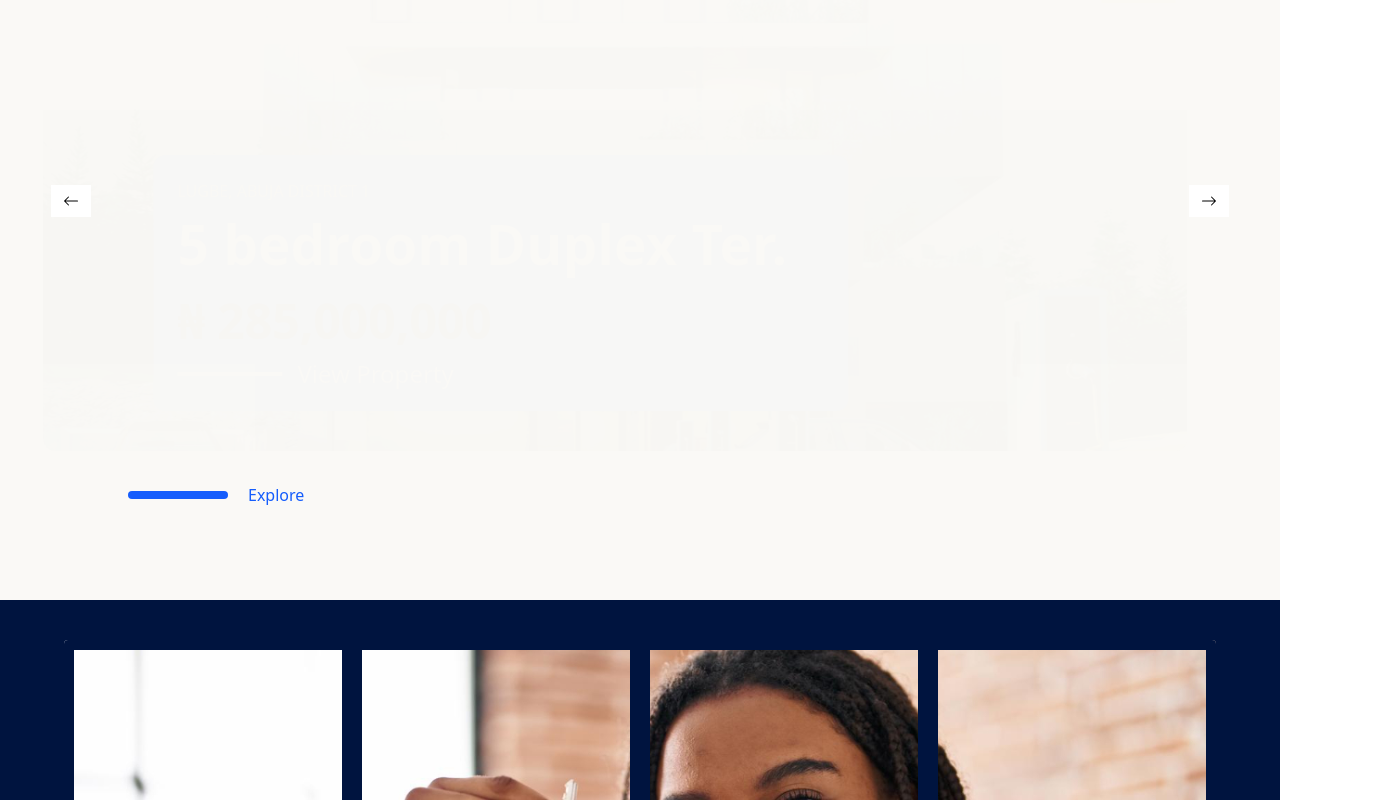
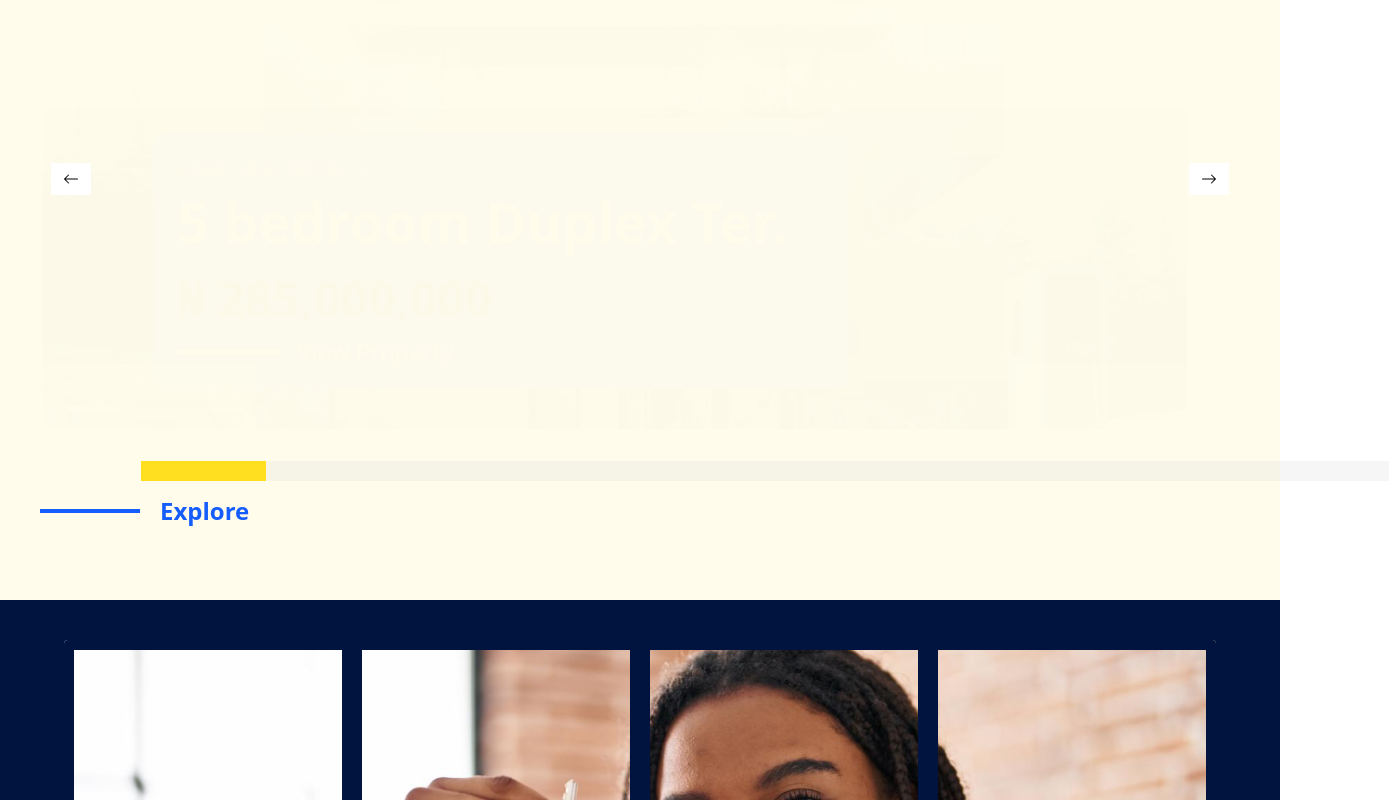
Before and after one commit to Coded76/frestar-property, a Next.js app: page / in a window 1280 px wide. Shown: the part 2177-2977 px from the top of the page, 1389 px wide, since content can reach past the window. Built offline with nearby package versions, Linux system fonts and the light colour scheme.

Commit message:
updated corrections

```diff
--- a/src/components/Buy.jsx
+++ b/src/components/Buy.jsx
@@ -18,23 +18,23 @@ const slides = [
   },
   {
     id: 2,
-    location: "MAITAMA, ABUJA DISTRICT 2",
-    title: "4 bedroom Penthouse",
-    price: "₦ 350,000,000",
+    location: "LUGBE, ABUJA DISTRICT 1",
+    title: "3 bedroom apartment",
+    price: "₦ 285,000,000",
     image: "/duplex.svg",
   },
   {
     id: 3,
-    location: "WUSE 2, ABUJA",
-    title: "Luxury Condo",
-    price: "₦ 175,000,000",
+    location: "LUGBE, ABUJA DISTRICT 1",
+    title: "5 bedroom Duplex Ter.",
+    price: "₦ 285,000,000",
     image: "/duplex.svg",
   },
   {
     id: 4,
-    location: "GARKI AREA 1",
-    title: "Modern Duplex",
-    price: "₦ 220,000,000",
+    location: "LUGBE, ABUJA DISTRICT 1",
+    title: "2 bedroom Apartment",
+    price: "₦ 800,000,000/YR",
     image: "/duplex.svg",
   },
   {
@@ -60,7 +60,7 @@ export default function Buy() {
   const prevSlide = () => setIndex((index - 1 + slides.length) % slides.length);
 
   return (
-    <div className="min-h-screen bg-[#FAF9F6] flex flex-col items-center justify-center px-4">
+    <div className="min-h-screen bg-[#FFFCEC] flex flex-col items-center justify-center px-4">
       <div className="flex space-x-6 mb-4">
         <span className="text-black font-bold border-b-2 border-black cursor-pointer">
           Buy
@@ -68,7 +68,6 @@ export default function Buy() {
         <span className="text-gray-400">Lease</span>
         <span className="text-gray-400">Shortlets</span>
       </div>
-
       <div className="relative w-full max-w-[1194px] mt-4 h-[500px] overflow-hidden rounded-xl">
         <AnimatePresence mode="wait">
           <motion.div
@@ -127,9 +126,16 @@ export default function Buy() {
         </button>
       </div>
 
-      <div className="flex items-center gap-[20px] mt-8 w-full max-w-5xl">
-        <div className="md:w-[100px] h-2 bg-blue-600 rounded-full" />
-        <span className="text-blue-600 font-medium">Explore</span>
+      <div className="flex items-center gap-5 py flex-col mt-8 w-full relative">
+        <div className="w-full h-[20px] bg-[#B6B6B621] absolute md:left-[10%] left-[5%] mb-4">
+          <div className="w-[10%] h-full bg-yellow-300"></div>
+        </div>
+        <div className="flex items-center gap-[20px] mt-8 w-full max-w-[75rem] group cursor-pointer transition-all duration-300 ease-in-out">
+          <div className="md:w-[100px] h-[4px] bg-blue-600 group-hover:bg-black transition-all duration-300" />
+          <span className="text-blue-600 font-bold md:text-[24px] group-hover:text-black transition-all duration-300">
+            Explore
+          </span>
+        </div>
       </div>
     </div>
   );
```
